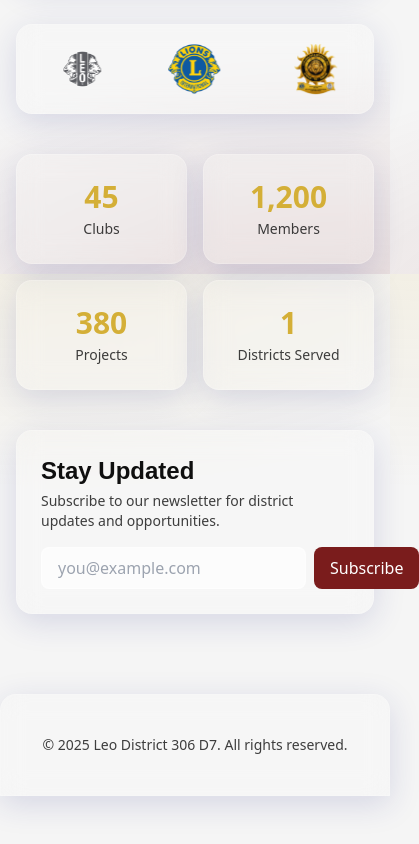
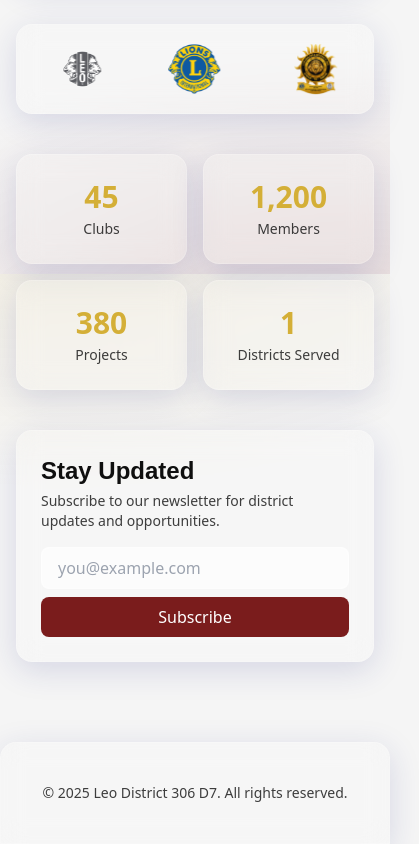
Before and after one commit to Thusal06/d7leos, a Next.js app: page / in a window 390 px wide. Shown: the part 570-1414 px from the top of the page, 419 px wide, since content can reach past the window. Before the commit the page ends 1366 px from the top, so only its background shows below. Built offline with nearby package versions, Linux system fonts and the light colour scheme; no server answers.

Commit message:
mobile responsivness and name order

```diff
--- a/app/council/page.tsx
+++ b/app/council/page.tsx
@@ -60,16 +60,16 @@ const sections: Section[] = [
   {
     title: 'Zone Chairpersons',
     items: [
+      { role: 'Zone Chairperson (Region 01 - Zone 01)', name: 'Leo Hiruna Rathnayaka', photo: photo('hiruna.jpg') },
+      { role: 'Zone Chairperson (Region 01 - Zone 02)', name: 'Leo Hasanka Lakshan', photo: photo(undefined) },
       { role: 'Zone Chairperson (Region 02 - Zone 01)', name: 'Leo Gaveen Perera', photo: photo('gaveen.jpg') },
+      { role: 'Zone Chairperson (Region 02 - Zone 02)', name: 'Leo Rehan Thulnaka', photo: photo('rehan.webp') },
       { role: 'Zone Chairperson (Region 03 - Zone 01)', name: 'Leo Lithira Ramuditha', photo: photo('lithira.jpg') },
-      { role: 'Zone Chairperson (Region 02 - Zone 02)', name: 'Leo Rehan Thulnaka', photo: photo('rehan.webp') },
       { role: 'Zone Chairperson (Region 03 - Zone 02)', name: 'Leo Lehara Silva', photo: photo('lehara.jpg') },
       { role: 'Zone Chairperson (Region 04 - Zone 01)', name: 'Leo Vihas Santhula', photo: photo(undefined) },
+      { role: 'Zone Chairperson (Region 04 - Zone 02)', name: 'Leo Navindu Jayawardane', photo: photo('navindu.png') },
       { role: 'Zone Chairperson (Region 05 - Zone 01)', name: 'Leo Udula Satharasinghe', photo: photo('udula.jpg') },
       { role: 'Zone Chairperson (Region 05 - Zone 02)', name: 'Leo Pamudi Anuththara', photo: photo('pamudi.jpg') },
-      { role: 'Zone Chairperson (Region 01 - Zone 02)', name: 'Leo Hasanka Lakshan', photo: photo(undefined) },
-      { role: 'Zone Chairperson (Region 04 - Zone 02)', name: 'Leo Navindu Jayawardane', photo: photo('navindu.png') },
-      { role: 'Zone Chairperson (Region 01 - Zone 01)', name: 'Leo Hiruna Rathnayaka', photo: photo('hiruna.jpg') },
     ],
   },
   {
--- a/app/page.tsx
+++ b/app/page.tsx
@@ -118,9 +118,9 @@ function NewsletterCard() {
     <div className="glass rounded-2xl p-6">
       <h3 className="heading-serif text-2xl font-semibold">Stay Updated</h3>
       <p className="opacity-80 text-sm mt-1">Subscribe to our newsletter for district updates and opportunities.</p>
-      <form onSubmit={submit} className="mt-4 flex gap-2">
-        <input value={email} onChange={(e) => setEmail(e.target.value)} required type="email" placeholder="you@example.com" className="flex-1 px-4 py-2 rounded-lg bg-white/70 dark:bg-white/10 border border-white/30 outline-none focus:ring-2 focus:ring-gold" />
-        <button disabled={status==='loading'} className="px-4 py-2 rounded-lg bg-maroon text-white hover:bg-maroon-700 disabled:opacity-60">Subscribe</button>
+      <form onSubmit={submit} className="mt-4 flex flex-col sm:flex-row gap-2">
+        <input value={email} onChange={(e) => setEmail(e.target.value)} required type="email" placeholder="you@example.com" className="w-full sm:flex-1 px-4 py-2 rounded-lg bg-white/70 dark:bg-white/10 border border-white/30 outline-none focus:ring-2 focus:ring-gold" />
+        <button disabled={status==='loading'} className="w-full sm:w-auto px-4 py-2 rounded-lg bg-maroon text-white hover:bg-maroon-700 disabled:opacity-60">Subscribe</button>
       </form>
       {status === 'done' && <p className="text-green-500 mt-2">Subscribed!</p>}
       {status === 'error' && <p className="text-red-500 mt-2">Error. Try again.</p>}
```
